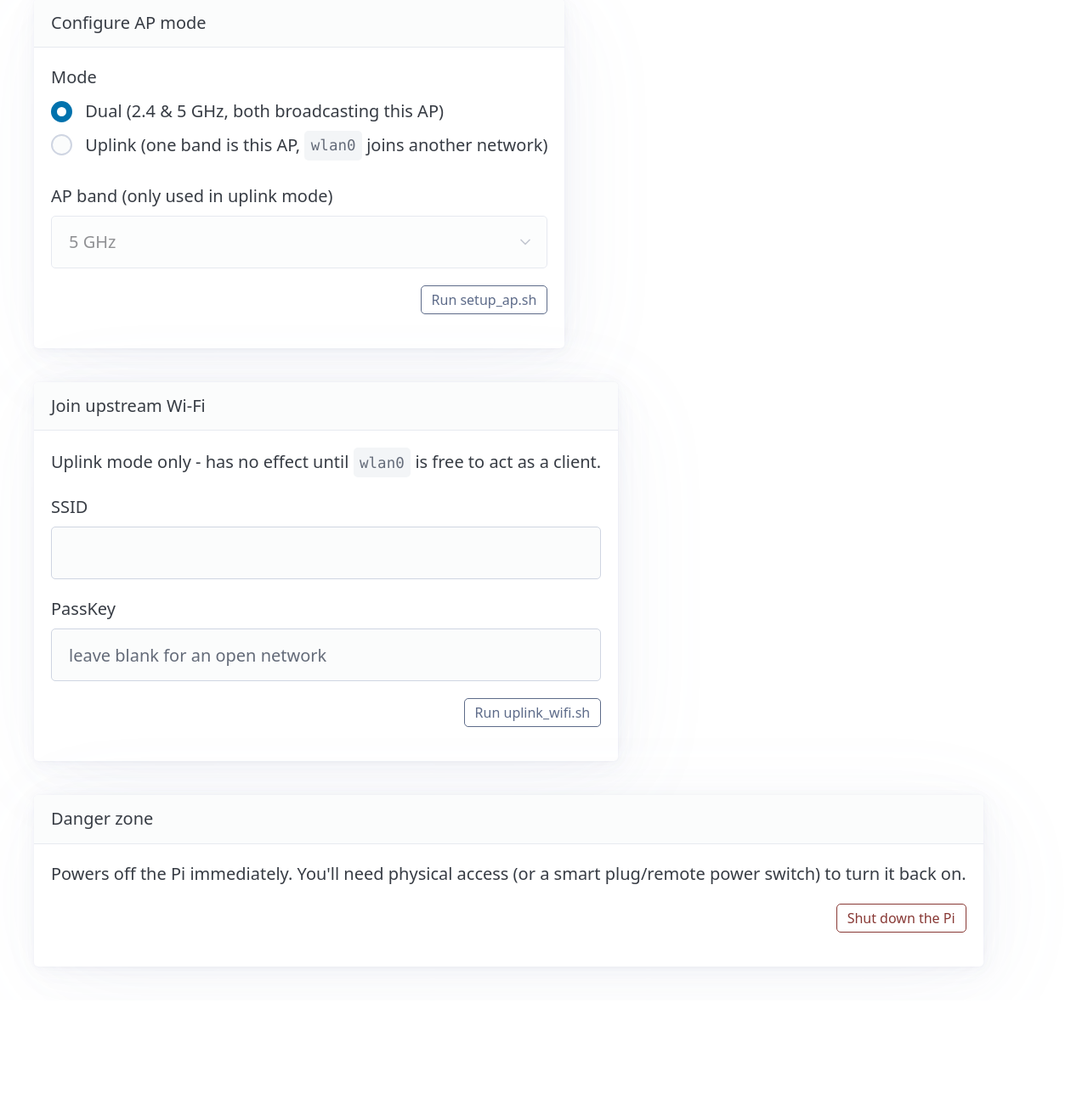
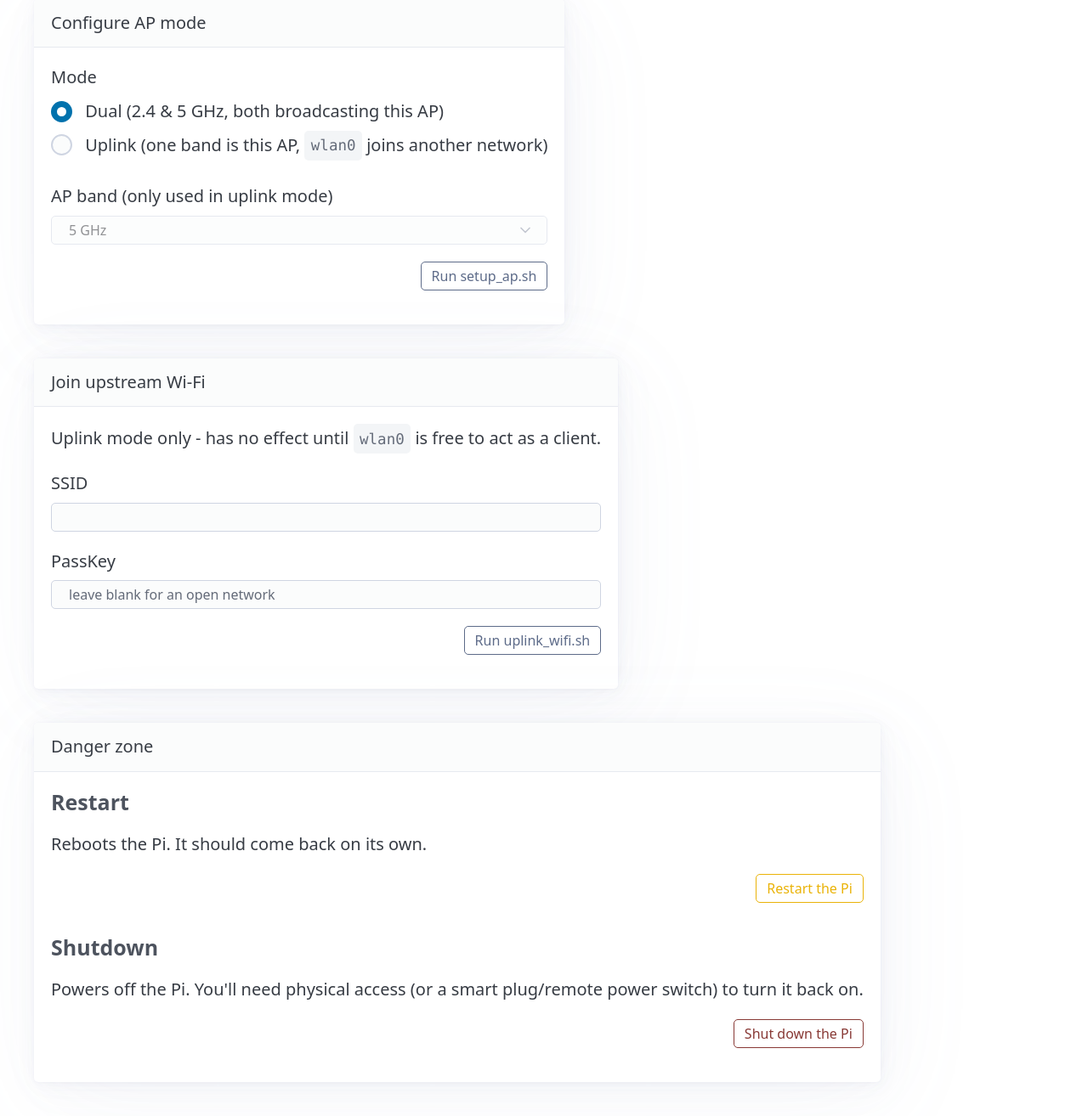
Before and after one commit to georgenicoll/wireguard-ap, a FastAPI app: page /manage in a window 1280 px wide. Shown: the part 205-1519 px from the top of the page at 85% size. Before the commit the page ends 1348 px from the top, so only its background shows below. Run offline with FastAPI, Linux system fonts and the light colour scheme; the visitor is signed in with stand-in values (Sample User, id 1).

Commit message:
Match login button styling, add restart/shutdown flow with health-check redirect
- Login page's submit button is now an <a role="button">, matching the
  compact button styling used everywhere else, and its input is sized
  to match.
- Shrunk every text input/select site-wide to the same compact height.
- Shutdown now logs the user out, waits a few seconds, and redirects to
  a new "shutting down" page that polls a new unauthenticated /healthz
  endpoint and returns to /login once the Pi is back up.
- Added a Restart action alongside Shutdown (Danger zone split into two
  sections), reusing the same delayed/logged-out/polling flow, with its
  own yellow button styling to distinguish it from Shutdown's red.
- Added a TODO for a diagnostics page (ping/traceroute, reusing the
  existing output modal).

Co-Authored-By: Claude Sonnet 5 <noreply@anthropic.com>

```diff
--- a/webapp/app.py
+++ b/webapp/app.py
@@ -375,19 +375,61 @@ async def stream_job(job_id: str):
     return StreamingResponse(_stream_job(job_id), media_type="text/event-stream")
 
 
+# Gives the redirect response below time to reach the browser, and the
+# /shutting-down page time to render, before the Pi actually goes down.
+POWER_ACTION_DELAY_SECONDS = 5
+
+
+def _schedule_power_action(*script_args: str) -> None:
+    async def _run():
+        await asyncio.sleep(POWER_ACTION_DELAY_SECONDS)
+        await asyncio.create_subprocess_exec(
+            str(SCRIPTS_DIR / "shutdown_pi.sh"), *script_args
+        )
+
+    asyncio.create_task(_run())
+
+
 @app.post(
     "/shutdown", response_class=HTMLResponse, dependencies=[Depends(require_login)]
 )
-async def shutdown_pi():
-    # Fire-and-forget: "systemctl poweroff" schedules the shutdown and
-    # returns, but not so fast that this response is guaranteed to reach
-    # the browser first if awaited directly - start it as a background
-    # task instead, so the HTTP response always goes out first.
-    async def _run():
-        await asyncio.create_subprocess_exec(str(SCRIPTS_DIR / "shutdown_pi.sh"))
+async def shutdown_pi(request: Request):
+    # Logged out up front - the session is meaningless once the Pi is
+    # going down, and clearing it now means /shutting-down's poll finds
+    # a login page rather than a still-"authenticated" one once the
+    # server comes back.
+    request.session.clear()
+    _schedule_power_action()
+    return HTMLResponse(
+        "", status_code=204, headers={"HX-Redirect": "/shutting-down?action=shutdown"}
+    )
 
-    asyncio.create_task(_run())
-    return "Shutting down now - this page will stop responding shortly."
+
+@app.post(
+    "/restart", response_class=HTMLResponse, dependencies=[Depends(require_login)]
+)
+async def restart_pi(request: Request):
+    request.session.clear()
+    _schedule_power_action("reboot")
+    return HTMLResponse(
+        "", status_code=204, headers={"HX-Redirect": "/shutting-down?action=restart"}
+    )
+
+
+@app.get("/shutting-down", response_class=HTMLResponse)
+def shutting_down(request: Request):
+    action = request.query_params.get("action")
+    return templates.TemplateResponse(
+        request, "shutting_down.html", {"restarting": action == "restart"}
+    )
+
+
+@app.get("/healthz", response_class=HTMLResponse)
+def healthz():
+    # Unauthenticated on purpose - /shutting-down polls this to find out
+    # when the server (and so the Pi) is back up, before there's any
+    # session to be logged into again.
+    return "ok"
 
 
 @app.get("/login", response_class=HTMLResponse)
--- a/webapp/static/site.css
+++ b/webapp/static/site.css
@@ -57,16 +57,6 @@ body > main {
   flex: none;
   width: auto;
 }
-.field-row input,
-.field-row select,
-.field-row textarea,
-.field-row button {
-  /* Pico sizes both via this variable (vertical padding), so shrinking
-     it here shortens the field and button together without upsetting
-     the margin-box centering fixed above. */
-  --pico-form-element-spacing-vertical: 0.35rem;
-}
-
 /* Login page specifically: a grid (rather than field-row's flex) so the
    error message above the form can share the input's column and line up
    with it on the left, whatever width the label ends up being. The form
@@ -98,7 +88,7 @@ body > main {
   grid-column: 2;
   grid-row: 2;
 }
-.login-grid button {
+.login-grid [role=button] {
   grid-column: 3;
   grid-row: 2;
 }
@@ -168,12 +158,31 @@ body > nav {
 body > nav form {
   margin: 0;
 }
-body > nav button,
-body > nav [role=button],
-article [role=button] {
+/* Every button-styled element, site-wide - kept small rather than
+   Pico's default block padding. Started out scoped to nav/article/
+   login-grid, but that list kept growing every time a button turned up
+   somewhere new (e.g. the shutting-down page's lone "Go to login"
+   link) - every button in this app is meant to look this way, so this
+   is simpler and won't miss the next one too. */
+button,
+[role=button] {
   --pico-form-element-spacing-vertical: 0.2rem;
   --pico-form-element-spacing-horizontal: 0.6rem;
   font-size: 0.8rem;
+}
+
+/* Every text-type input and select, site-wide - shrunk from Pico's
+   spacious default to match the compact buttons above. Checkboxes/
+   radios are excluded; they don't use this padding/height model, so
+   there's nothing to shrink. Height needs its own override on top of
+   the padding/font-size drop - pico.min.css's input height formula is
+   hardcoded to 1rem regardless of the element's own font-size, so it
+   ignores the font-size change here otherwise. */
+input:not([type=checkbox], [type=radio], [type=range]),
+select {
+  --pico-form-element-spacing-vertical: 0.2rem;
+  font-size: 0.8rem;
+  height: auto;
 }
 
 /* The current page's own nav button - shown rather than hidden (so the
@@ -285,3 +294,23 @@ article [role=button] {
   background: var(--pico-del-color) !important;
   border-color: var(--pico-del-color) !important;
 }
+
+/* Same pattern again, for actions that are disruptive but not
+   destructive like .danger's (e.g. restart, which comes back on its
+   own) - yellow rather than red. No --pico-warning-color token exists
+   in this vendored Pico build (only del/primary/secondary get one), so
+   this is a plain hardcoded yellow instead of a token reference. The
+   hover text is dark rather than the white .danger/.secondary use for
+   their hover state - this yellow is light enough that white text on
+   top of it stops being readable. */
+.warning {
+  color: #eab308 !important;
+  border-color: #eab308 !important;
+  background: transparent !important;
+}
+.warning:hover,
+.warning:focus {
+  color: #422006 !important;
+  background: #eab308 !important;
+  border-color: #eab308 !important;
+}
--- a/webapp/templates/login.html
+++ b/webapp/templates/login.html
@@ -13,11 +13,11 @@
   <main>
     <div class="login-grid">
       {% if error %}<p class="error">{{ error }}</p>{% endif %}
-      <form method="post" action="/login" class="field-row login-form">
+      <form method="post" action="/login" class="field-row login-form" id="login-form">
         <label for="password">PassKey:</label>
         <input type="password" id="password" name="password" autofocus
           {% if error %}aria-invalid="true"{% endif %}>
-        <button type="submit">Login</button>
+        <a role="button" class="secondary" onclick="document.getElementById('login-form').requestSubmit()">Login</a>
       </form>
     </div>
   </main>
--- a/webapp/templates/manage.html
+++ b/webapp/templates/manage.html
@@ -54,15 +54,23 @@
 
     <article>
       <header>Danger zone</header>
-      <p>Powers off the Pi immediately. You'll need physical access (or a
-        smart plug/remote power switch) to turn it back on.</p>
+      <h4>Restart</h4>
+      <p>Reboots the Pi. It should come back on its own.</p>
+      <p class="actions">
+        <a role="button" class="warning"
+          onclick="document.getElementById('restart-dialog').showModal()">
+          Restart the Pi
+        </a>
+      </p>
+      <h4>Shutdown</h4>
+      <p>Powers off the Pi. You'll need physical access (or a smart
+        plug/remote power switch) to turn it back on.</p>
       <p class="actions">
         <a role="button" class="danger"
           onclick="document.getElementById('shutdown-dialog').showModal()">
           Shut down the Pi
         </a>
       </p>
-      <p id="shutdown-status"></p>
     </article>
     </div>
   </main>
@@ -78,6 +86,20 @@
     </article>
   </dialog>
 
+  <dialog id="restart-dialog">
+    <article>
+      <h3>Restart the Pi?</h3>
+      <p>It should come back on its own after rebooting.</p>
+      <footer>
+        <a role="button" class="secondary"
+          onclick="document.getElementById('restart-dialog').close()">Cancel</a>
+        <a role="button" class="warning" hx-post="/restart">
+          Restart
+        </a>
+      </footer>
+    </article>
+  </dialog>
+
   <dialog id="shutdown-dialog">
     <article>
       <h3>Shut down the Pi?</h3>
@@ -86,8 +108,7 @@
       <footer>
         <a role="button" class="secondary"
           onclick="document.getElementById('shutdown-dialog').close()">Cancel</a>
-        <a role="button" class="danger" hx-post="/shutdown" hx-target="#shutdown-status" hx-swap="innerHTML"
-          hx-on::after-request="document.getElementById('shutdown-dialog').close()">
+        <a role="button" class="danger" hx-post="/shutdown">
           Shut down
         </a>
       </footer>
```
Also changed, not shown: TODO.md (+4 -1 lines), webapp/templates/shutting_down.html (added, +46 -0 lines), 1 other file.
